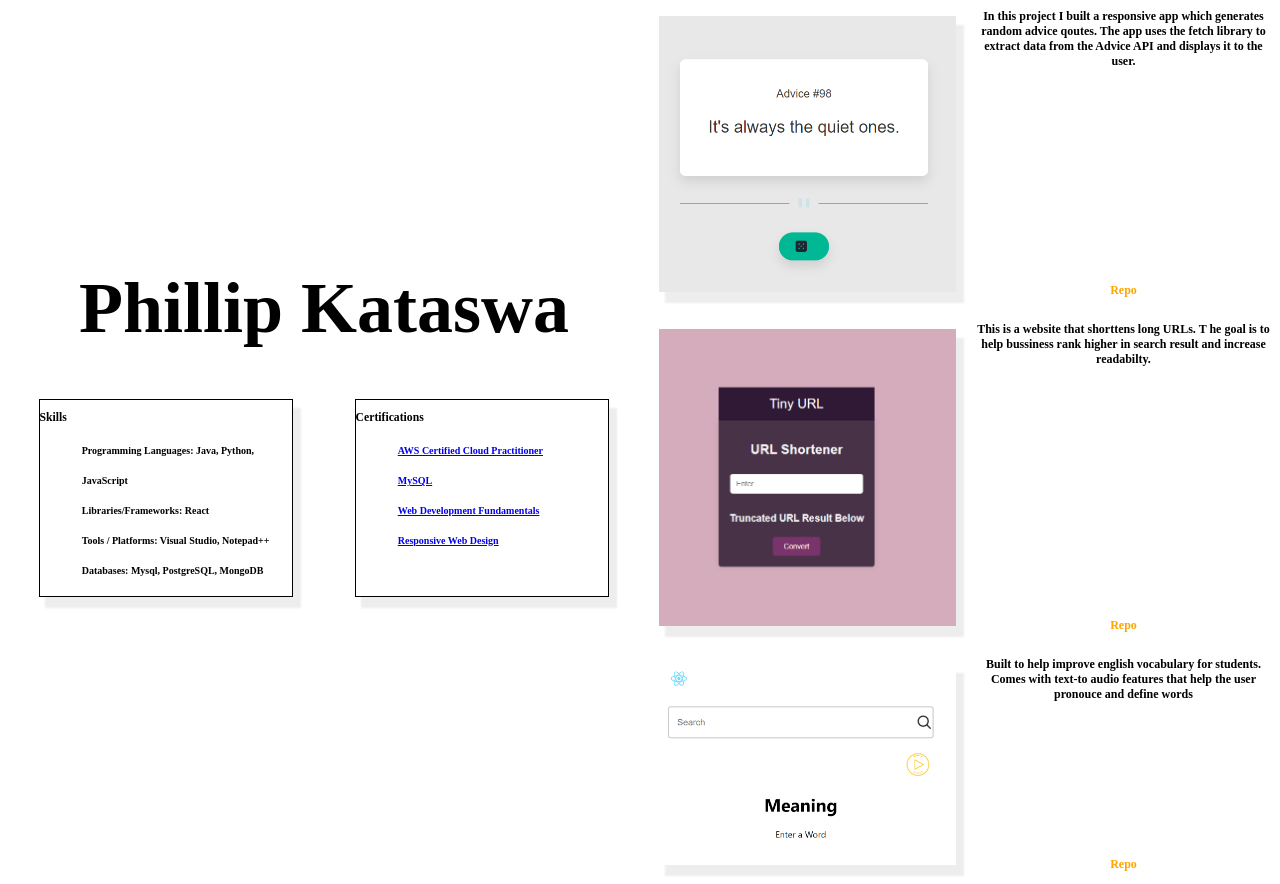
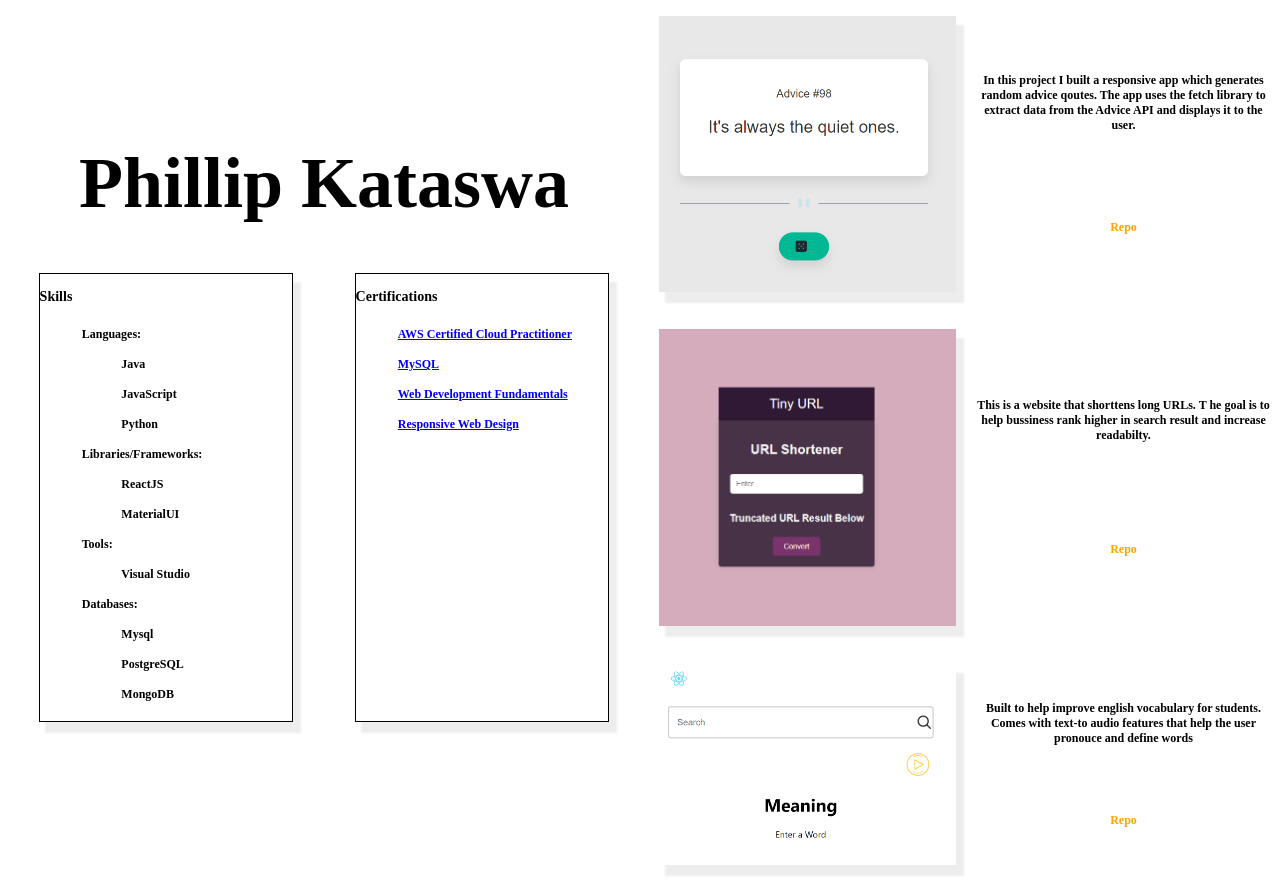
Before and after one commit to Artsia/2023Port, a React (Create React App) app in the folder myapp/: page / in a window 1280 px wide. Built offline with nearby package versions, Linux system fonts and the light colour scheme.

Commit message:
update skills sections

```diff
--- a/myapp/src/index.css
+++ b/myapp/src/index.css
@@ -62,7 +62,7 @@
   /*flex: 1;*/ /* Distribute the available space equally between .skills and .cert */
   /*margin: 0 10px;*/ /* Add margin for spacing between .skills and .cert */
   border: 1px black solid;
-  font-size: 10px;
+  font-size: 12px;
   font-weight: 600;
   box-shadow: 7px 10px 2px 1px rgb(237, 237, 237);
 
@@ -168,7 +168,9 @@
   flex-direction: column;
   font-weight: 600;
   font-size: 12px;
-  justify-content: space-between; /* Aligns the paragraphs with space between them */
+  justify-content: space-evenly;
+
+  /*justify-content: space-between;*/ /* Aligns the paragraphs with space between them */
 }
 
 /*.pText-Repo p:last-child {
--- a/myapp/src/introComp.js
+++ b/myapp/src/introComp.js
@@ -14,10 +14,22 @@ function introComp(){
                     <div className='skills'>
                         <h3>Skills</h3>
                         <ul>
-                            <li>Programming Languages: Java, Python, JavaScript</li>
-                            <li>Libraries/Frameworks: React</li>
-                            <li>Tools / Platforms: Visual Studio, Notepad++</li>
-                            <li>Databases: Mysql, PostgreSQL, MongoDB</li>
+                            <li>Languages:</li>
+                                <ol><li>Java</li></ol>
+                                <ol><li>JavaScript</li></ol>
+                                <ol><li>Python</li></ol>
+
+                            <li>Libraries/Frameworks:</li>
+                                <ol><li>ReactJS</li></ol>
+                                <ol><li>MaterialUI</li></ol>
+
+                            <li>Tools:</li>
+                                <ol><li> Visual Studio</li></ol>
+
+                            <li>Databases:</li>
+                                <ol><li> Mysql</li></ol>
+                                <ol><li> PostgreSQL</li></ol>
+                                <ol><li> MongoDB</li></ol>
                         </ul>
 
                     </div>
```
